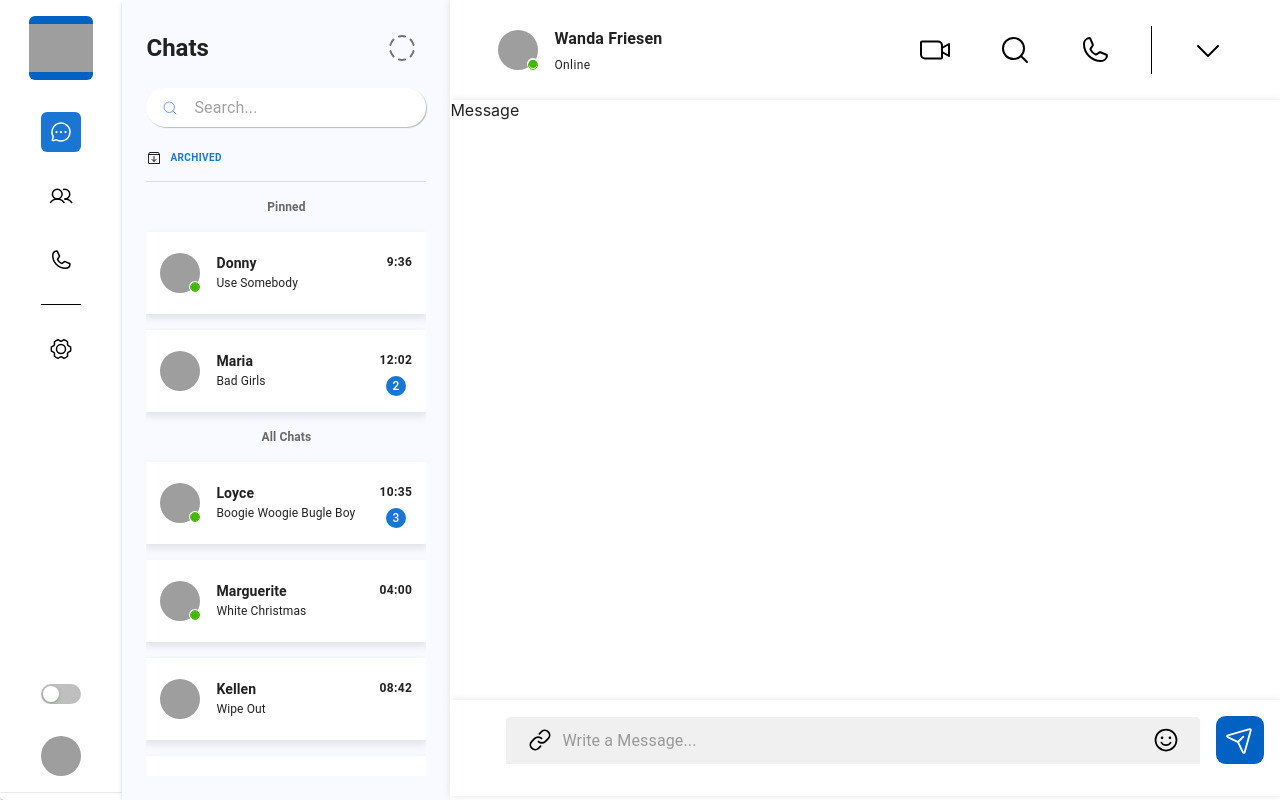
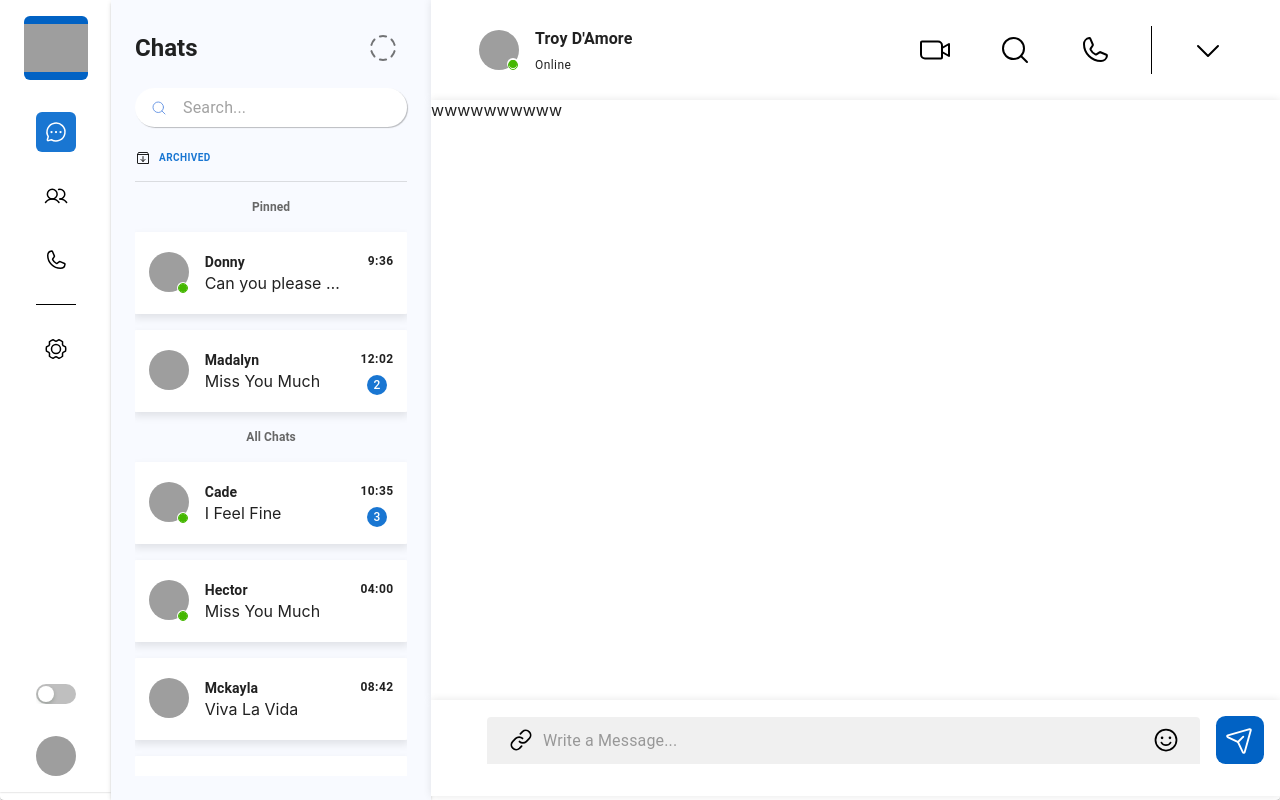
Before and after one commit to Tanay-Shah/Chat-App, a React (Create React App) app in the folder Chat-app/: page /app in a window 1280 px wide. Built offline with nearby package versions, Linux system fonts and the light colour scheme; grey boxes are pictures that could not be loaded.

Commit message:
gud Night

```diff
--- a/Chat-app/src/Pages/Dashboard/GeneralApp.js
+++ b/Chat-app/src/Pages/Dashboard/GeneralApp.js
@@ -3,22 +3,18 @@ import Chat from "./chat";
 import { Box, Stack } from "@mui/material";
 import Conversation from "../../components/conversation";
 
-
-
 export default function GeneralApp() {
   return (
+    <Stack direction="row" sx={{ width: "100%" }}>
+      {/* Chats */}
+      <Stack maxWidth={320}>
+      <Chat />
+      </Stack>
 
-    <Stack direction='row' sx={{width:"100%"}} >
-
-    {/* Chats */}
-    <Chat/>
-
-    {/* Conversation */}
-    <Box sx={{height:'100%',width:"calc(100vw - 420px)",backgroundColor:'#fff'}}>
-    <Conversation/>
-    </Box>
-
+      {/* Conversation */}
+      <Box sx={{ height: "100%", width: "calc(100vw - 420px)" }}>
+        <Conversation />
+      </Box>
     </Stack>
-
   );
 }
--- a/Chat-app/src/Pages/Dashboard/chat.js
+++ b/Chat-app/src/Pages/Dashboard/chat.js
@@ -10,25 +10,32 @@ import {
   Button,
   Avatar,
   Badge,
-
 } from "@mui/material";
 import { ArchiveBox, CircleDashed, MagnifyingGlass } from "phosphor-react";
 import { useTheme } from "@mui/material/styles";
 import { ChatList } from "../../data";
-import  {Search,SearchIconWrapper,StyledInputBase,StyledBadge} from '../../components/search'
+import {
+  Search,
+  SearchIconWrapper,
+  StyledInputBase,
+  StyledBadge,
+} from "../../components/search";
 
 const ChatElement = (props) => {
-  const theme=useTheme();
+  const theme = useTheme();
 
   return (
     <Box
       sx={{
         width: "90%",
-        m:'2',
+        m: "2",
         height: 50,
         borderRadius: 1,
-        boxShadow: '0 4px 8px rgba(0, 0, 0, 0.1)',
-        backgroundColor: theme.palette.mode==='light'?"#fff":theme.palette.background.paper,
+        boxShadow: "0 4px 8px rgba(0, 0, 0, 0.1)",
+        backgroundColor:
+          theme.palette.mode === "light"
+            ? "#fff"
+            : theme.palette.background.paper,
       }}
       alignContent="center"
       p={2}
@@ -48,10 +55,17 @@ const ChatElement = (props) => {
           )}
 
           <Stack direction="column">
+
             <Typography variant={"subtitle2"} fontWeight={600}>
               {props.name}
             </Typography>
-            <Typography fontSize={12}>{props.msg}</Typography>
+
+            <Stack maxWidth={140}>
+              <Typography noWrap variant="plain">
+                {props.msg}
+              </Typography>
+            </Stack>
+
           </Stack>
         </Stack>
 
@@ -59,32 +73,32 @@ const ChatElement = (props) => {
           <Typography sx={{ fontWeight: "600" }} variant="caption">
             {props.time}
           </Typography>
-          <Badge color='primary' badgeContent={props.unread}></Badge>
+          <Badge color="primary" badgeContent={props.unread}></Badge>
         </Stack>
       </Stack>
     </Box>
   );
 };
 
-
 const SlimScrollbarStack = styled(Stack)({
   /* Styling the scrollbar for WebKit-based browsers */
-  '&::-webkit-scrollbar': {
-    width: '0px', /* Adjust the width to make it slimmer */
-  }
+  "&::-webkit-scrollbar": {
+    width: "0px" /* Adjust the width to make it slimmer */,
+  },
 });
 
-
-
 function Chat() {
-  const theme=useTheme();
+  const theme = useTheme();
   return (
     <Paper elevation={2}>
       <Box
         sx={{
           position: "relative",
-          width: '320',
-          backgroundColor: theme.palette.mode==='light'?"#F8FAFF":theme.palette.background.paper,
+          width: "320",
+          backgroundColor:
+            theme.palette.mode === "light"
+              ? "#F8FAFF"
+              : theme.palette.background.paper,
         }}
       >
         <Stack p={3} spacing={2} sx={{ height: "94vh" }}>
@@ -124,9 +138,16 @@ function Chat() {
             <Divider />
           </Stack>
 
-          <SlimScrollbarStack sx={{flexGrow:1,height: "100%", overflow:'scroll', overflowX: 'hidden'  }}>
-          <Stack >
-           <Stack spacing={2} alignItems={"center"}>
+          <SlimScrollbarStack
+            sx={{
+              flexGrow: 1,
+              height: "100%",
+              overflow: "scroll",
+              overflowX: "hidden",
+            }}
+          >
+            <Stack>
+              <Stack spacing={2} alignItems={"center"}>
                 <Typography fontSize={12} fontWeight={600} color={"#676767"}>
                   Pinned
                 </Typography>
@@ -145,9 +166,8 @@ function Chat() {
                   return <ChatElement key={el.id} {...el} />;
                 })}
               </Stack>
-          </Stack>
-
-              </SlimScrollbarStack>
+            </Stack>
+          </SlimScrollbarStack>
         </Stack>
       </Box>
     </Paper>
--- a/Chat-app/src/components/conversation/index.js
+++ b/Chat-app/src/components/conversation/index.js
@@ -1,28 +1,21 @@
 import { Box } from "@mui/material";
 import React from "react";
-import Chatheader from './chatHeader'
+import Chatheader from "./chatHeader";
 import Chatfooter from "./chatFooter";
 import Message from "./messages";
 
-
 export default function Conversation() {
   return (
-      <Box height={"100%"} maxHeight={"100vh"} width={"auto"} flexGrow={1}>
+    <Box height={"100%"} maxHeight={"100vh"} width={"auto"} flexGrow={1}>
+      {/* Chats Header */}
+      <Chatheader />
 
+      {/* Msg */}
+      <Message />
 
-        {/* Chats Header */}
-        <Chatheader/>
+      {/* Chats Footer */}
 
-
-        {/* Msg */}
-       <Message/>
-
-
-        {/* Chats Footer */}
-
-       <Chatfooter/>
-
-
-      </Box>
+      <Chatfooter />
+    </Box>
   );
 }
--- a/Chat-app/src/components/conversation/messages.js
+++ b/Chat-app/src/components/conversation/messages.js
@@ -1,12 +1,13 @@
-import React from 'react'
-import { Stack } from '@mui/material'
-import { useTheme } from '@emotion/react'
+import React from "react";
+import { Stack ,Box} from "@mui/material";
+import { useTheme } from "@emotion/react";
+import {Chat_History} from '../../data/index'
 
 function Message() {
-  const theme=useTheme()
+  const theme = useTheme();
   return (
     <Stack
-    position={'relative'}
+      position={"relative"}
       direction={"row"}
       sx={{
         height: "calc(100vh - 200px)",
@@ -16,11 +17,16 @@ function Message() {
       }}
     >
 
-      Message
+        {Chat_History.map((el)=>{
+
+          return(<Box>
+            w
+          </Box>)
+        })}
 
 
     </Stack>
-  )
+  );
 }
 
-export default Message
+export default Message;
--- a/Chat-app/src/data/index.js
+++ b/Chat-app/src/data/index.js
@@ -51,7 +51,7 @@ const ChatList = [
     id: 0,
     img: faker.image.avatar(),
     name: faker.name.firstName(),
-    msg: faker.music.songName(),
+    msg: "Can you please send this in file format Can you please send this in file format?",
     time: "9:36",
     unread: 0,
     pinned: true,
```
Also changed, not shown: Chat-app/src/components/conversation/chatFooter.js (+16 -7 lines), Chat-app/src/components/conversation/chatHeader.js (+22 -7 lines). Lines whose indentation alone changed are shown as unchanged.
